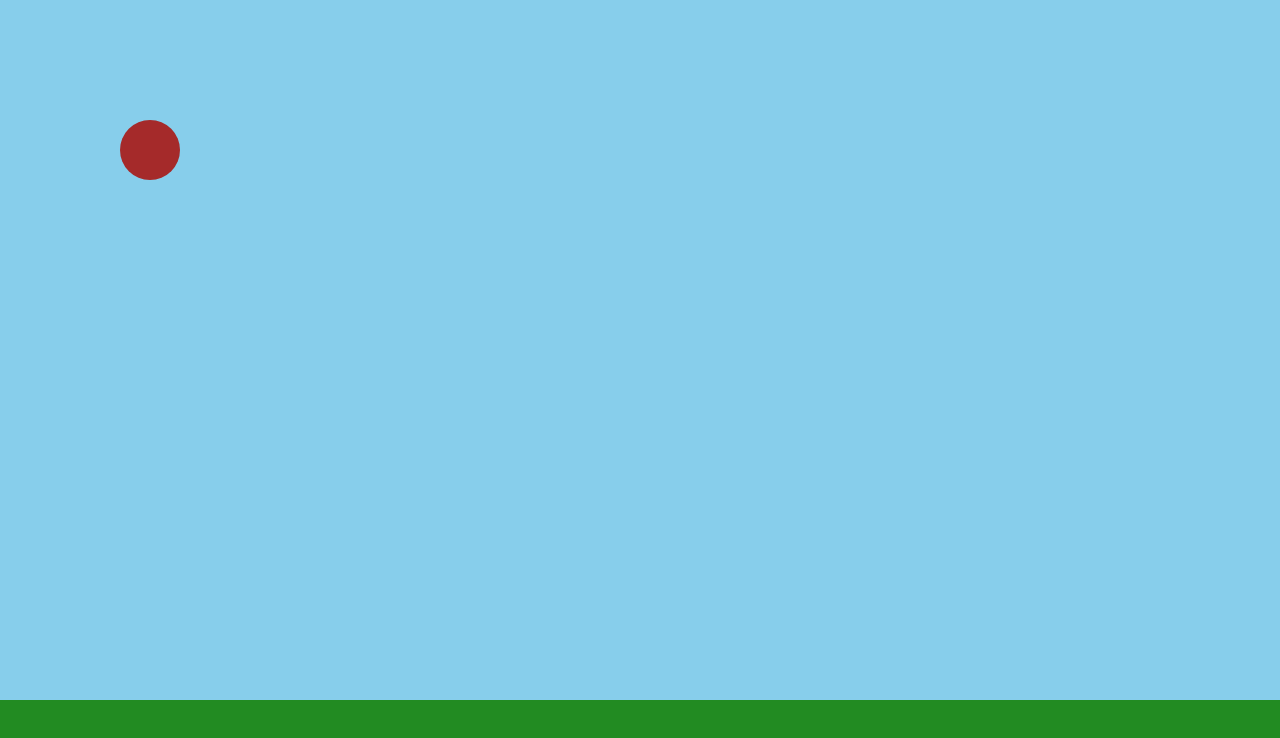
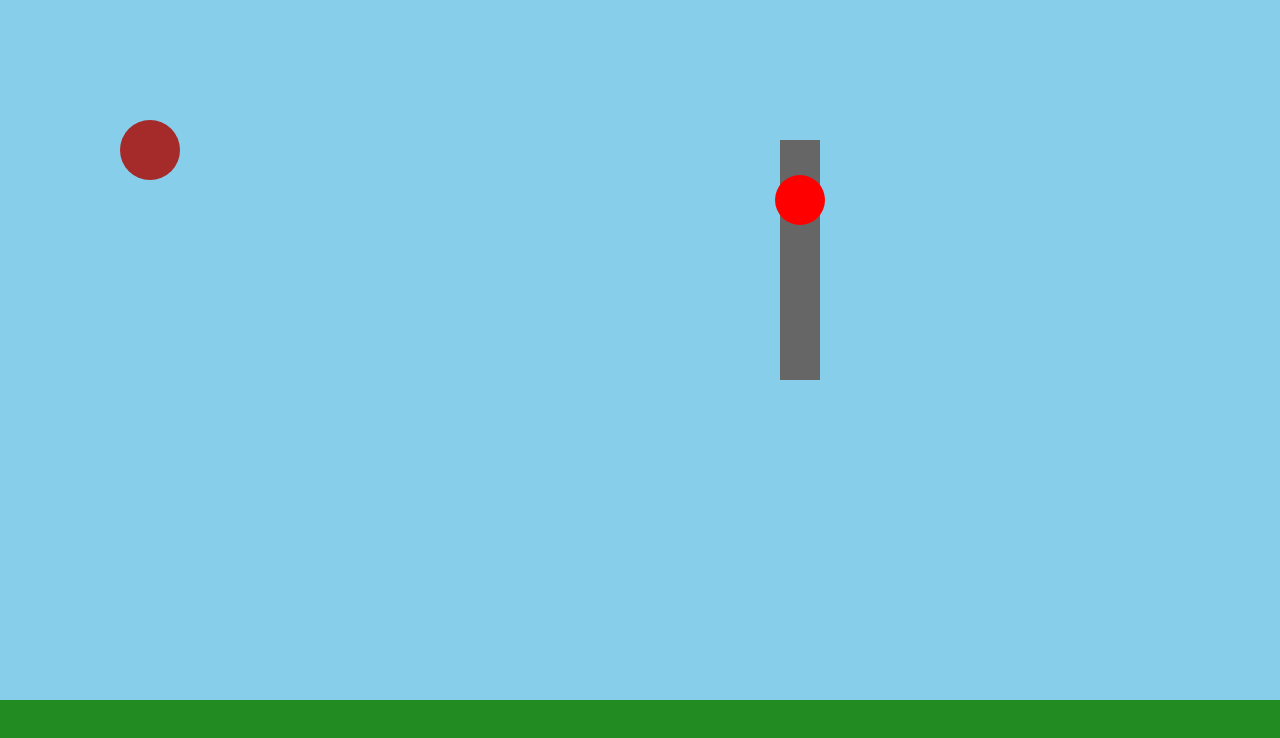
Before and after one commit to deepu135/hitthetarget, a plain HTML site: page index.html in a window 1280 px wide. Drawn offline with Linux system fonts and the light colour scheme.

Commit message:
Update index.html

```diff
--- a/index.html
+++ b/index.html
@@ -73,7 +73,6 @@
     window.addEventListener("resize", checkOrientation);
     window.addEventListener("orientationchange", checkOrientation);
 
-    // Basic Ball Object
     const ball = {
       x: 150,
       y: 150,
@@ -84,6 +83,20 @@
       launched: false
     };
 
+    const targetBall = {
+      x: 800,
+      y: 200,
+      r: 25,
+      vy: 0,
+      falling: false
+    };
+
+    const boxes = [
+      { x: 780, y: 300, w: 40, h: 80 },
+      { x: 780, y: 220, w: 40, h: 80 },
+      { x: 780, y: 140, w: 40, h: 80 }
+    ];
+
     const gravity = 0.5;
     const friction = 0.98;
     const ground = 100;
@@ -93,11 +106,30 @@
       ctx.fillRect(0, canvas.height - ground, canvas.width, ground);
     }
 
-    function drawBall() {
+    function drawBall(ballObj, color = "brown") {
       ctx.beginPath();
-      ctx.arc(ball.x, ball.y, ball.r, 0, Math.PI * 2);
-      ctx.fillStyle = "brown";
+      ctx.arc(ballObj.x, ballObj.y, ballObj.r, 0, Math.PI * 2);
+      ctx.fillStyle = color;
       ctx.fill();
+    }
+
+    function drawBoxes() {
+      ctx.fillStyle = "#666";
+      boxes.forEach(box => {
+        ctx.fillRect(box.x, box.y, box.w, box.h);
+      });
+    }
+
+    function updateTargetBall() {
+      if (targetBall.falling) {
+        targetBall.vy += gravity;
+        targetBall.y += targetBall.vy;
+
+        if (targetBall.y + targetBall.r > canvas.height - ground) {
+          targetBall.y = canvas.height - ground - targetBall.r;
+          targetBall.vy = 0;
+        }
+      }
     }
 
     function updateBall() {
@@ -116,11 +148,37 @@
       }
     }
 
+    function checkCollision() {
+      const dx = ball.x - targetBall.x;
+      const dy = ball.y - targetBall.y;
+      const distance = Math.sqrt(dx * dx + dy * dy);
+
+      if (distance < ball.r + targetBall.r) {
+        targetBall.falling = true;
+      }
+    }
+
+    function drawSlingshotLine() {
+      if (ball.isDragging) {
+        ctx.beginPath();
+        ctx.moveTo(150, 150);
+        ctx.lineTo(ball.x, ball.y);
+        ctx.strokeStyle = "black";
+        ctx.lineWidth = 2;
+        ctx.stroke();
+      }
+    }
+
     function animate() {
       ctx.clearRect(0, 0, canvas.width, canvas.height);
       drawGround();
-      drawBall();
+      drawBoxes();
+      drawBall(ball);
+      drawBall(targetBall, "red");
+      drawSlingshotLine();
       updateBall();
+      updateTargetBall();
+      if (ball.launched) checkCollision();
       requestAnimationFrame(animate);
     }
 
@@ -132,7 +190,6 @@
       };
     }
 
-    // Mouse Events
     canvas.addEventListener("mousedown", e => {
       const { x, y } = getCanvasCoords(e.clientX, e.clientY);
       const dx = x - ball.x;
@@ -160,7 +217,6 @@
       }
     });
 
-    // Touch Events
     canvas.addEventListener("touchstart", e => {
       const touch = e.touches[0];
       const { x, y } = getCanvasCoords(touch.clientX, touch.clientY);
```
